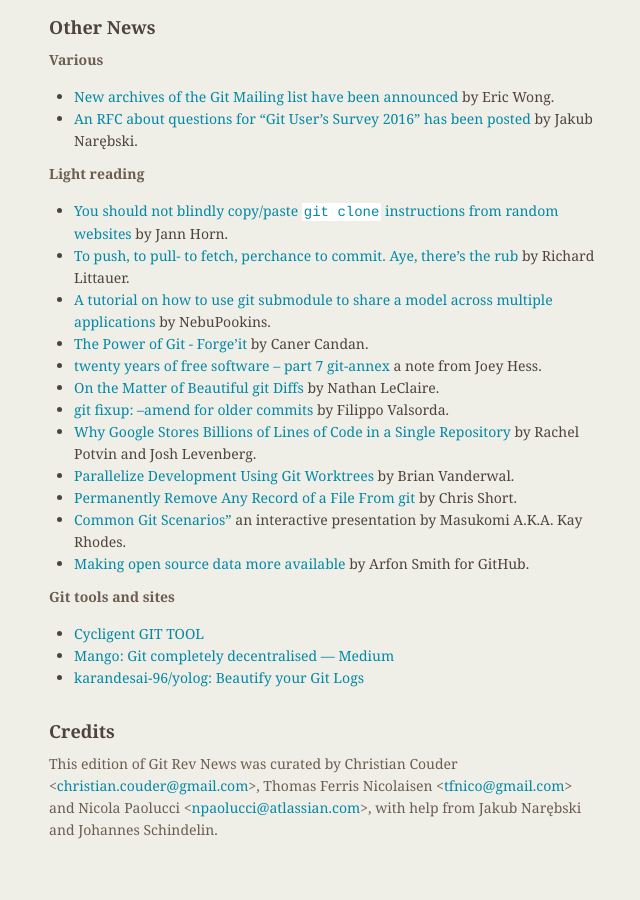
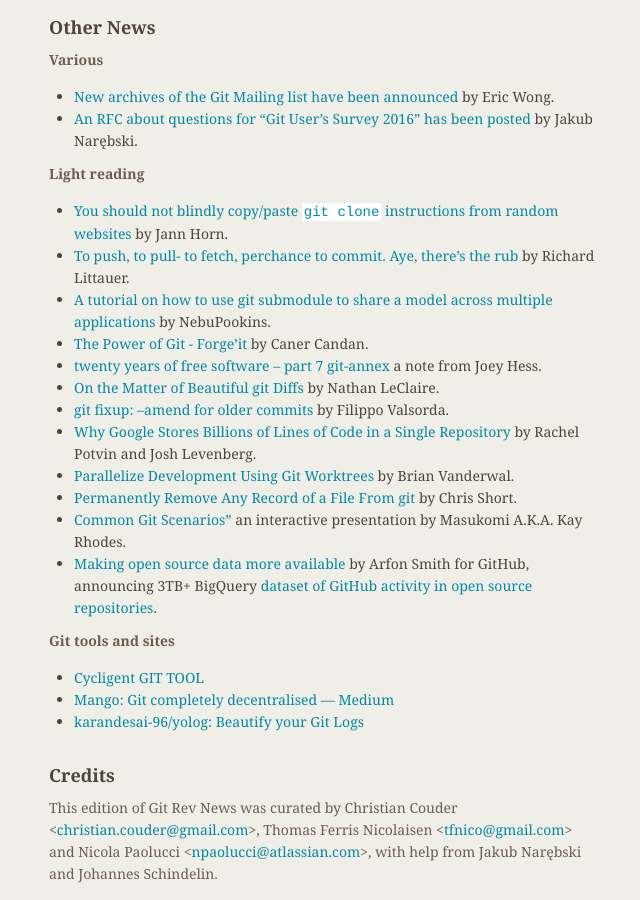
Before and after one commit to git/git.github.io, a Jekyll site: the page built from rev_news/drafts/edition-17.md, in a window 1280 px wide and 900 px high, scrolled down 5640 px. Shown: the whole window, without its empty margins (485-1125 px from the left). Built offline with Jekyll 4.4.1, drawn with Linux system fonts in a browser that asks for light colours; before the commit the page ends 6496 px from its top, so only the background shows below that.

Commit message:
Expand "Making open source data more available" entry
Explain what "Making open source data more available" GitHub blog post is about.

```diff
--- a/rev_news/drafts/edition-17.md
+++ b/rev_news/drafts/edition-17.md
@@ -314,7 +314,7 @@
 * [Parallelize Development Using Git Worktrees](https://spin.atomicobject.com/2016/06/26/parallelize-development-git-worktrees/) by Brian Vanderwal.
 * [Permanently Remove Any Record of a File From git](https://chrisshort.net/permanently-remove-any-record-of-a-file-from-git/) by Chris Short.
 * [Common Git Scenarios"](http://www.masukomi.org/talks/git_tips_talk/#/step-1) an interactive presentation by Masukomi A.K.A. Kay Rhodes.
-* [Making open source data more available](https://github.com/blog/2201-making-open-source-data-more-available) by Arfon Smith for GitHub.
+* [Making open source data more available](https://github.com/blog/2201-making-open-source-data-more-available) by Arfon Smith for GitHub, announcing 3TB+ BigQuery [dataset of GitHub activity in open source repositories](https://cloud.google.com/bigquery/public-data/github).
 
 
 __Git tools and sites__
```
